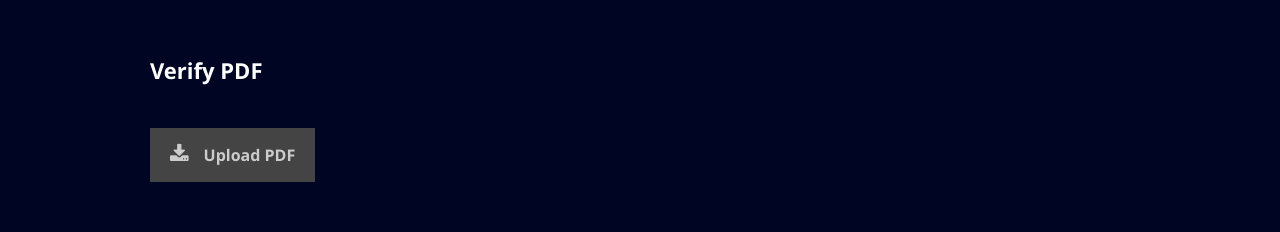
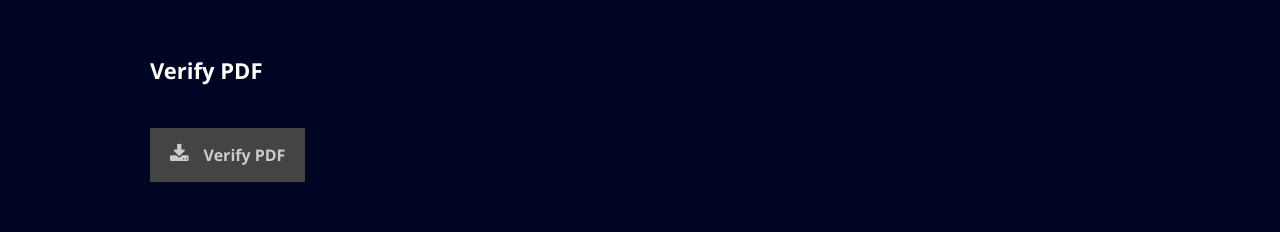
Before and after one commit to ahamedshahebaz/pdf-maker-react, a React (Create React App) app: page / in a window 1280 px wide. Shown: the part 840-1072 px from the top of the page. Built offline with nearby package versions, Linux system fonts and the light colour scheme.

Commit message:
logic update

```diff
--- a/src/Components/About.js
+++ b/src/Components/About.js
@@ -101,12 +101,12 @@ const About = (props) => {
             />
           </div> */}
           <div className="nine columns main-col">
-            <h2>{converting ? "Verifying" : "Verify PDF"}</h2>
+            <h2>Verify PDF</h2>
             <p>{success}</p>
             <div className="row">
               <div className="columns download">
                 <p onClick={openModal} className="button">
-                  <i className="fa fa-download"></i>Upload PDF
+                  <i className="fa fa-download"></i>{converting ? "Verifying" : "Verify PDF"}
                 </p>
                 <Modal isOpen={isModalOpen} onClose={closeModal}>
                   <div>
```
